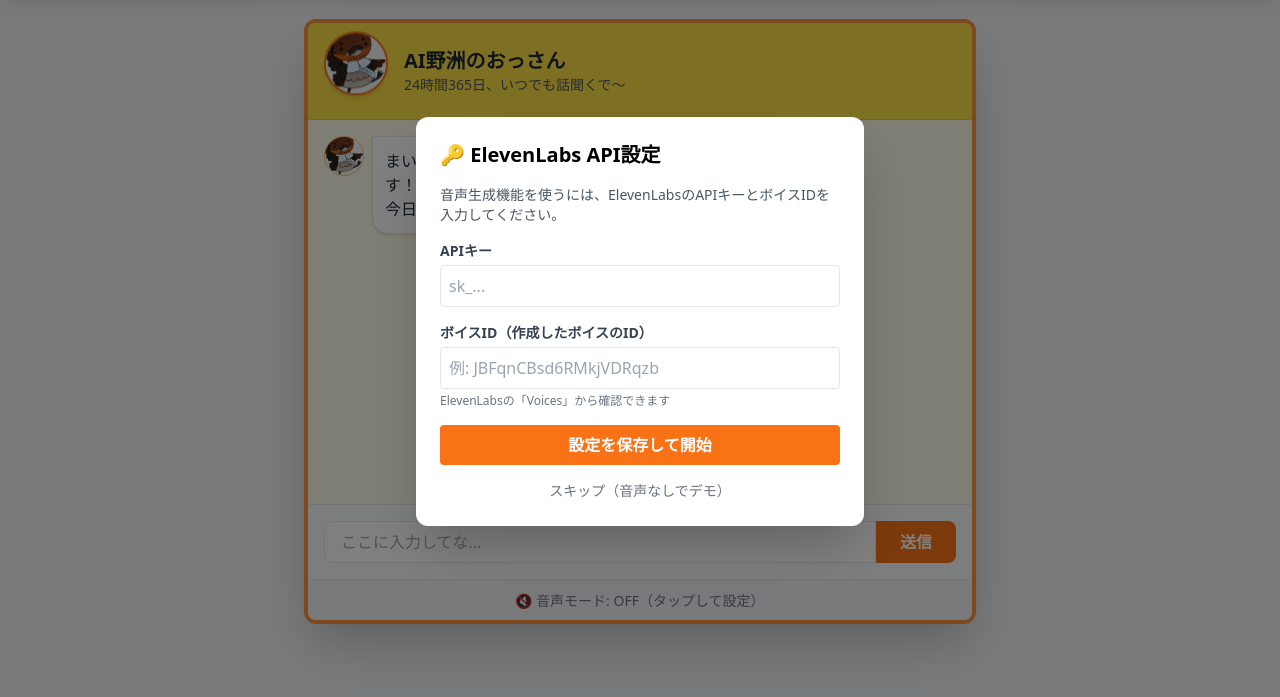
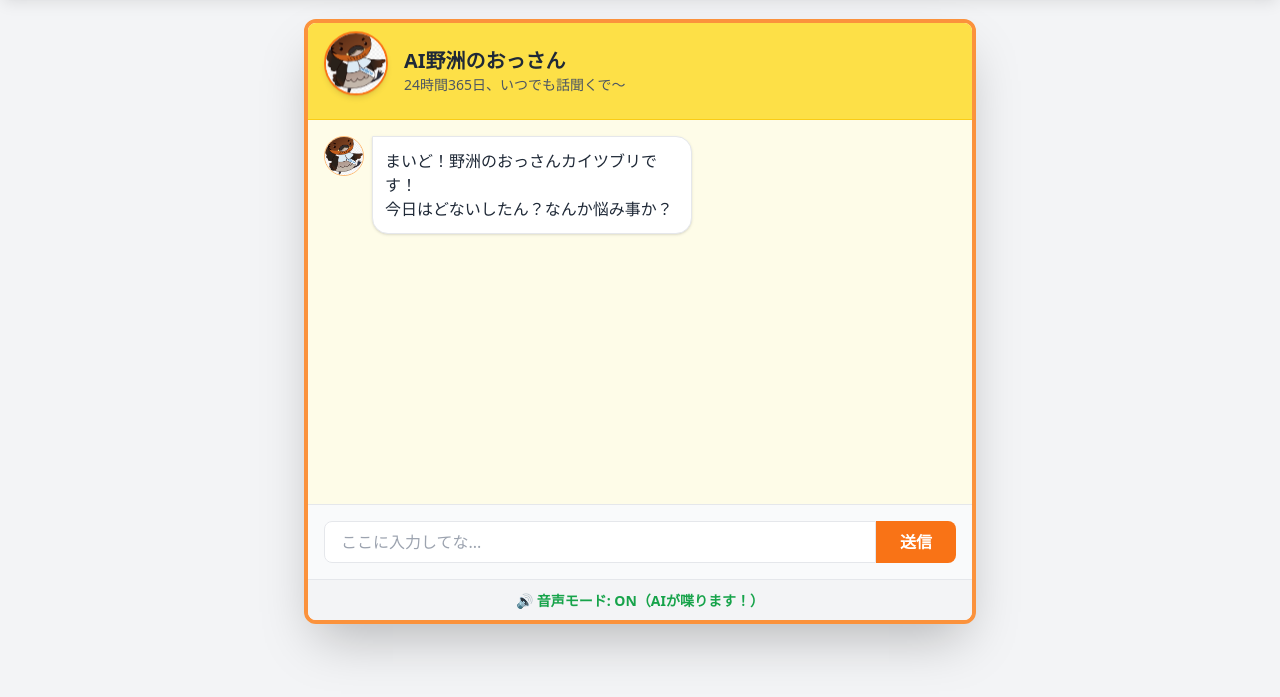
Before and after one commit to imashuku/yasu-no-ossan-ai, a plain HTML site: page index.html in a window 1280 px wide. Shown: the part 79-776 px from the top of the page. Drawn offline with nearby package versions, Linux system fonts and the light colour scheme.

Commit message:
Add default API settings for demo

```diff
--- a/index.html
+++ b/index.html
@@ -185,14 +185,22 @@
     <audio id="audio-player"></audio>
 
     <script>
+        // ========================================
+        // 🔐 ここにAPIキーとボイスIDを設定してください
+        // ========================================
+        const DEFAULT_API_KEY = 'sk_876475d5dd5129010a548d24285f60ba65acdf09ffb298ff';  // ← ここにAPIキーを貼り付け（例: 'sk_...'）
+        const DEFAULT_VOICE_ID = 'Nb8uyjtqY45PClhrStIl'; // ← ここにボイスIDを貼り付け
+        // ========================================
+
         // グローバル変数
-        let API_KEY = localStorage.getItem('elevenlabs_api_key') || '';
-        let VOICE_ID = localStorage.getItem('elevenlabs_voice_id') || '';
+        let API_KEY = localStorage.getItem('elevenlabs_api_key') || DEFAULT_API_KEY;
+        let VOICE_ID = localStorage.getItem('elevenlabs_voice_id') || DEFAULT_VOICE_ID;
         let isVoiceEnabled = false;
         let generatedAudioBlob = null;
 
         // 初期化
         document.addEventListener('DOMContentLoaded', () => {
+            // デフォルト値またはlocalStorageに値があれば自動で有効化
             if (API_KEY && VOICE_ID) {
                 document.getElementById('api-modal').classList.add('hidden');
                 enableVoiceMode();
```
